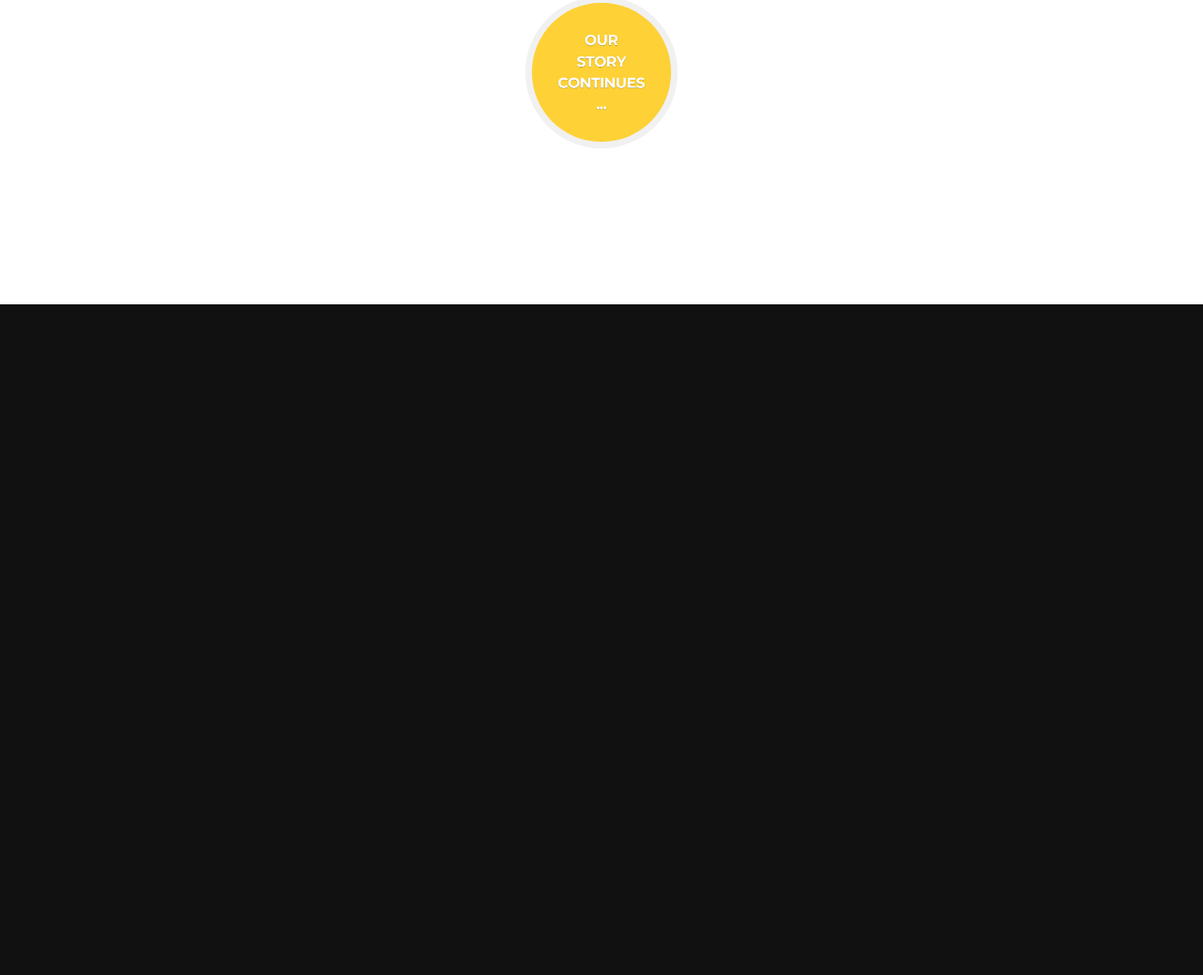
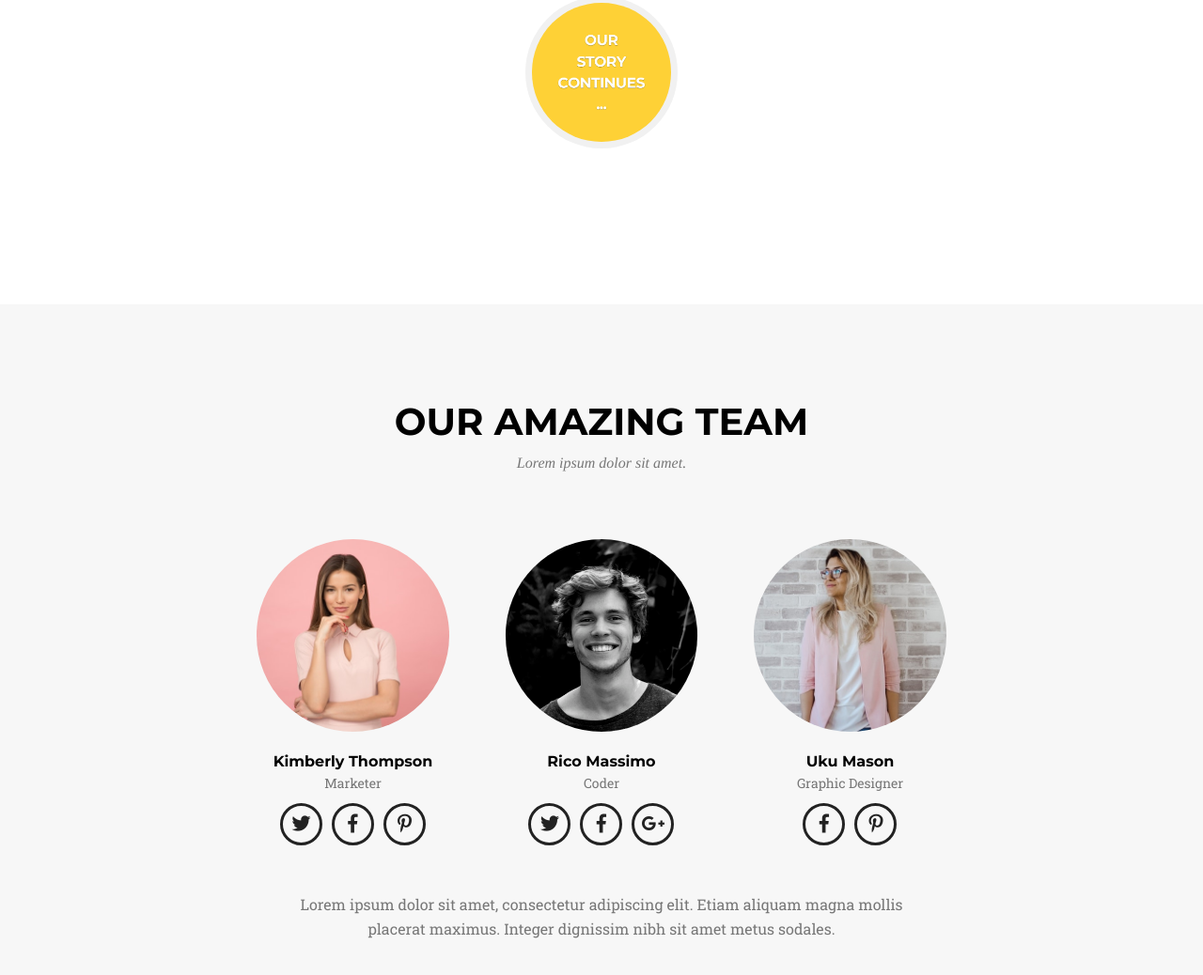
Before and after one commit to NatalGi/SimpleLandingPage, a website: page index.html in a window 1280 px wide. Shown: the part 3651-4689 px from the top of the page at 94% size. Before the commit the page ends 3975 px from the top, so only its background shows below. Drawn offline with nearby package versions, Linux system fonts and the light colour scheme; a web font is replaced by a local one.

Commit message:
Add team section

```diff
--- a/index.html
+++ b/index.html
@@ -230,6 +230,48 @@
 		</div>
 	</section>
 
+	<section class="section--team">
+		<div class="small-container">
+			<div class="row">
+				<h3>Our amazing team</h3>
+				<p class="subheading">Lorem ipsum dolor sit amet.</p>
+			</div>
+			<div class="row">
+				<div class="col-sm-12 col-md-4">
+					<img src="/images/team-1.jpg">
+					<h6>Kimberly Thompson</h6>
+					<p class="profession">Marketer</p>
+					<div class="icon-container">
+						<a class="icon" href="#" alt="twitter icon"><i class="fab fa-twitter"></i></a>
+						<a class="icon" href="#" alt="facebook icon"><i class="fab fa-facebook-f"></i></i></a>
+						<a class="icon" href="#" alt="pinterest icon"><i class="fab fa-pinterest-p"></i></a>
+					</div>
+				</div>
+				<div class="col-sm-12 col-md-4">
+					<img src="/images/team-2.jpg">
+					<h6>Rico Massimo</h6>
+					<p class="profession">Coder</p>
+					<div class="icon-container">
+						<a class="icon" href="#" alt="twitter icon"><i class="fab fa-twitter"></i></a>
+						<a class="icon" href="#" alt="facebook icon"><i class="fab fa-facebook-f"></i></i></a>
+						<a class="icon" href="#" alt="pinterest icon"><i class="fab fa-google-plus-g"></i></a>
+					</div>
+				</div>
+				<div class="col-sm-12 col-md-4">
+					<img src="/images/team-3.jpg">
+					<h6>Uku Mason</h6>
+					<p class="profession">Graphic Designer</p>
+					<div class="icon-container">
+						<a class="icon" href="#" alt="facebook icon"><i class="fab fa-facebook-f"></i></i></a>
+						<a class="icon" href="#" alt="pinterest icon"><i class="fab fa-pinterest-p"></i></a>
+					</div>
+				</div>
+			</div>
+			<div class="row">
+				<p class="lg-paragraph">Lorem ipsum dolor sit amet, consectetur adipiscing elit. Etiam aliquam magna mollis placerat maximus. Integer dignissim nibh sit amet metus sodales.</p>
+			</div>
+		</div>
+	</section>
 
 </body>
 </html>
--- a/sass/style.scss
+++ b/sass/style.scss
@@ -465,6 +465,79 @@ button {
 	}
 }
 
+.section--team {
+	padding-bottom: 120px;
+	background-color: $light-gray-color;
+
+	@media (max-width: 740px) {
+		padding-bottom: 80px;
+	}
+
+	.left-col-padd {
+		padding-left: 6vw;
+	}
+
+	.right-col-padd {
+		padding-right: 6vw;
+	}
+
+	img {
+		width: 16vw;
+		height: 16vw;
+		object-fit: cover;
+		border-radius: 50%;
+	}
+
+	h6 {
+		margin-top: 18px;
+		padding-top: 0;
+		padding-bottom: 0;
+		margin-bottom: 2px;
+	}
+
+	.profession {
+		margin-top: 0;
+		margin-bottom: 10px;
+	}
+
+	a i {
+		height: 45px;
+		width: 45px;
+		margin: 0 3px;
+		border-radius: 50%;
+		border: 3px solid #222222;
+		color: #222222;
+		font-size: 20px;
+
+		&:hover, &:active {
+			background-color: #222222;
+			color: white;
+		}
+	}
+
+	.lg-paragraph {
+		margin-top: 50px;
+		padding: 0 60px;
+		font-size: 16px;
+		line-height: 26px;
+	}
+
+	@media (max-width: 767px) {
+		img {
+			width: 28vw;
+			height: 28vw;
+		}
+
+		.icon-container {
+			margin-bottom: 50px;
+		}
+
+		.lg-paragraph {
+			padding: 0;
+		}
+	}
+}
+
 
 .bg {
 	background-color: gray;
```
Also changed, not shown: css/style.css, images/team-1.jpg (added), images/team-2.jpg (added), images/team-3.jpg (added), 1 other file.
